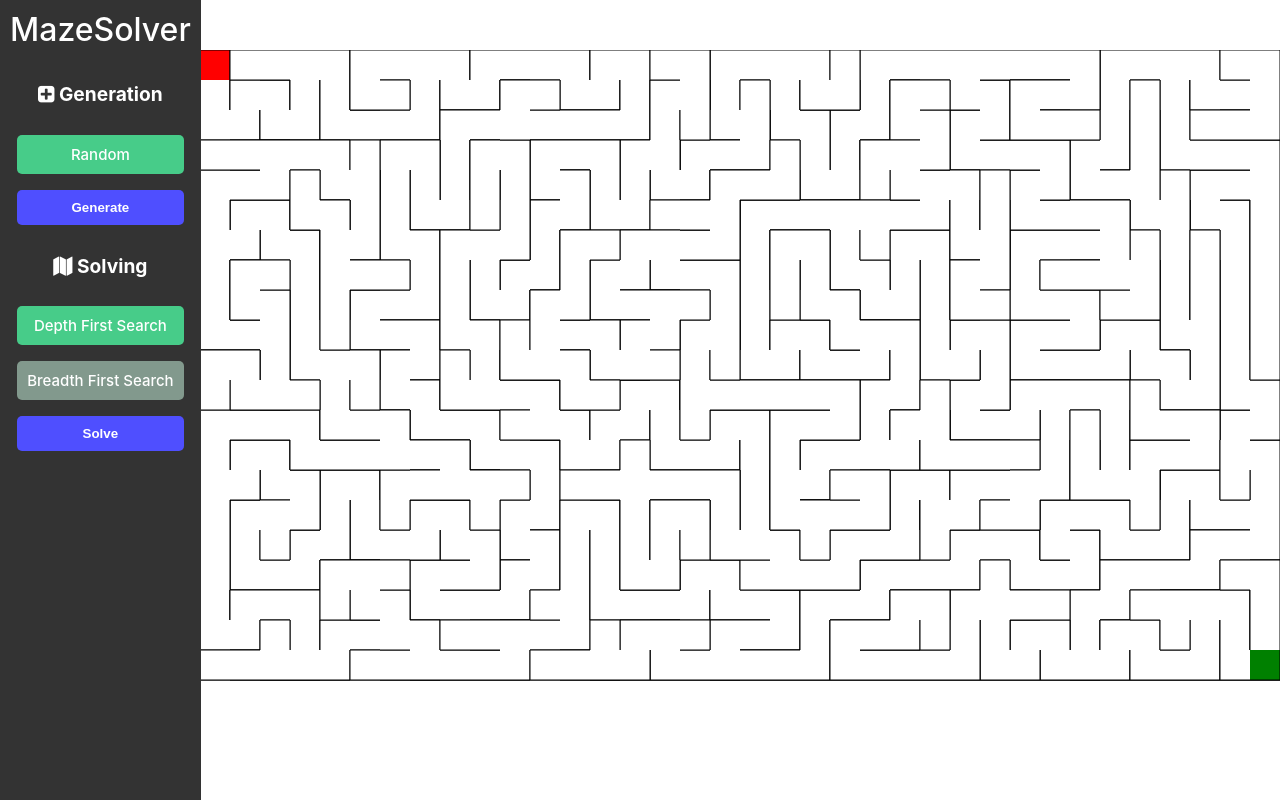
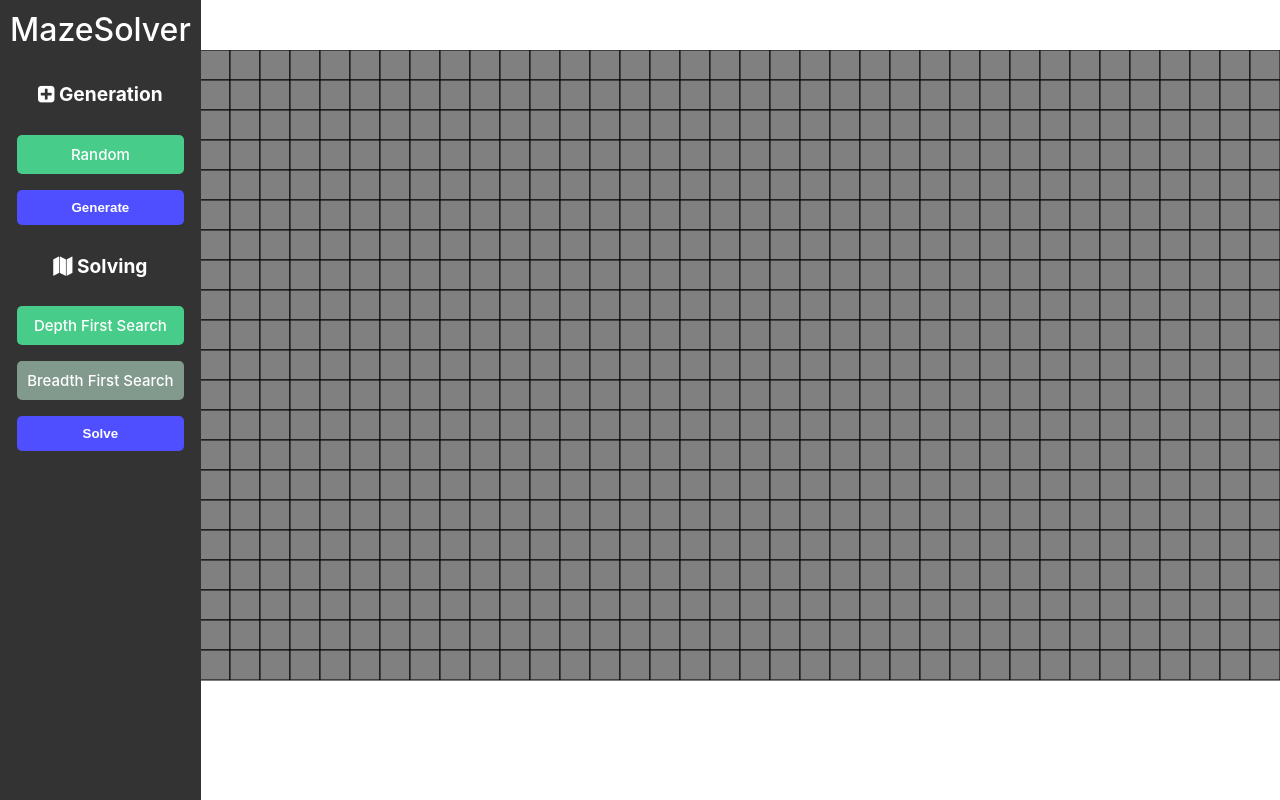
Before and after one commit to WukoSiric/vue-maze-visualizer, a Vue app: page / in a window 1280 px wide. Built offline with nearby package versions, Linux system fonts and the light colour scheme.

Commit message:
Dont generate maze onMount

```diff
--- a/src/components/MazeGrid.vue
+++ b/src/components/MazeGrid.vue
@@ -13,7 +13,6 @@ export default {
     this.columns= Math.floor(this.canvas.height / this.gapSize);
     this.maze = new Maze(this.rows, this.columns, this.gapSize, this.context);
     this.maze.initializeMaze();
-    this.maze.generateMaze(0, 0, this.maze.maze[0][0]);
   },
   methods: {
     generateMaze() {
```
